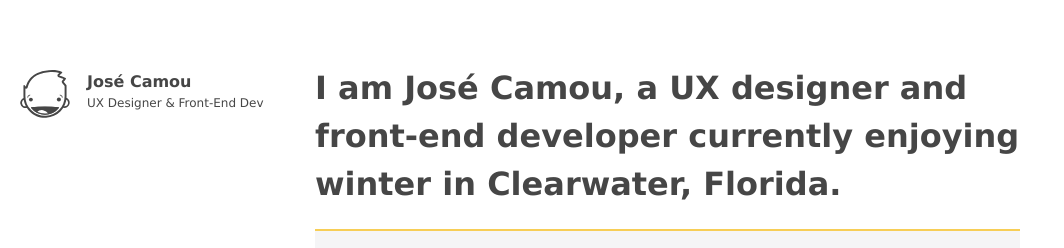
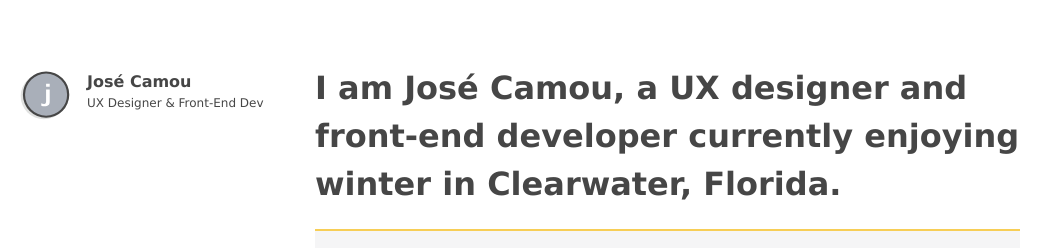
Before and after one commit to jcamou/jcamou.github.io, a Jekyll site: the page built from index.html, in a window 1280 px wide. Shown: the top 248 px of the page, without its empty margins (0-1064 px from the left). Built offline with Jekyll 4.4.1, drawn with Linux system fonts in a browser that asks for light colours.

Commit message:
[ADD] Add new logo

```diff
--- a/_sass/_components.branding.scss
+++ b/_sass/_components.branding.scss
@@ -8,8 +8,9 @@
   text-decoration: none;
 
   &:hover, &:focus {
-    .branding__logo-container {
-      background-color: $color-blue-med;
+    // background-color: $color-gray-light;
+    .branding__logo {
+      background-image:url('/assets/images/branding/logo__color.svg');
     }
 
     .branding__text {
@@ -35,7 +36,9 @@
 }
 
 .branding__logo {
-  background: url('/assets/images/branding__face.svg')no-repeat scroll 50% 0 transparent;
+  background: url('/assets/images/branding/logo__bw.svg')no-repeat scroll 50% 0 transparent;
+  transition:   $transition-animation--background-img;
+  will-change:  background-image;
 }
 
 .branding__logo--50 {
```
Also changed, not shown: assets/images/branding/logo__bw.svg (renamed from images/branding/logo__bw.svg), assets/images/branding/logo__color.svg (renamed from images/branding/logo__color.svg).
